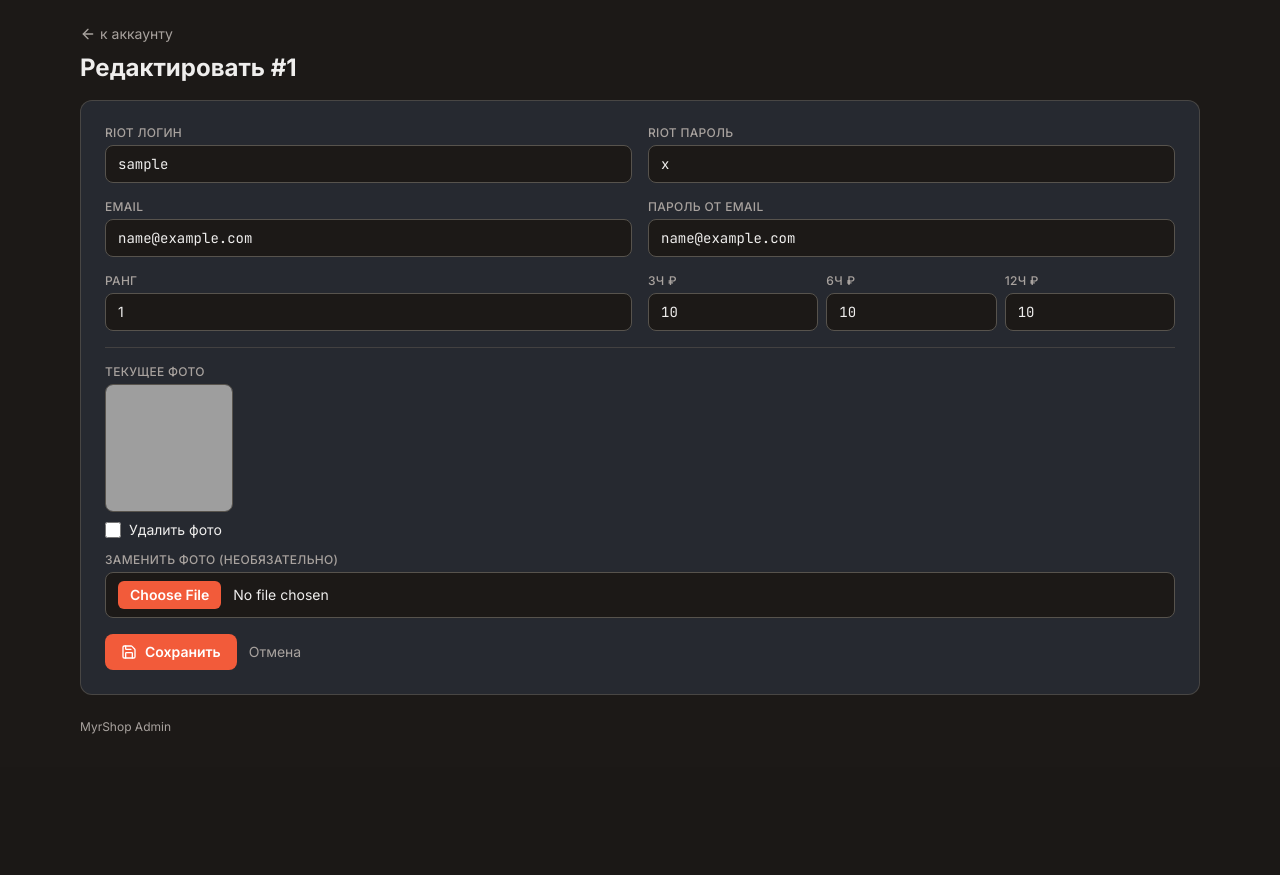
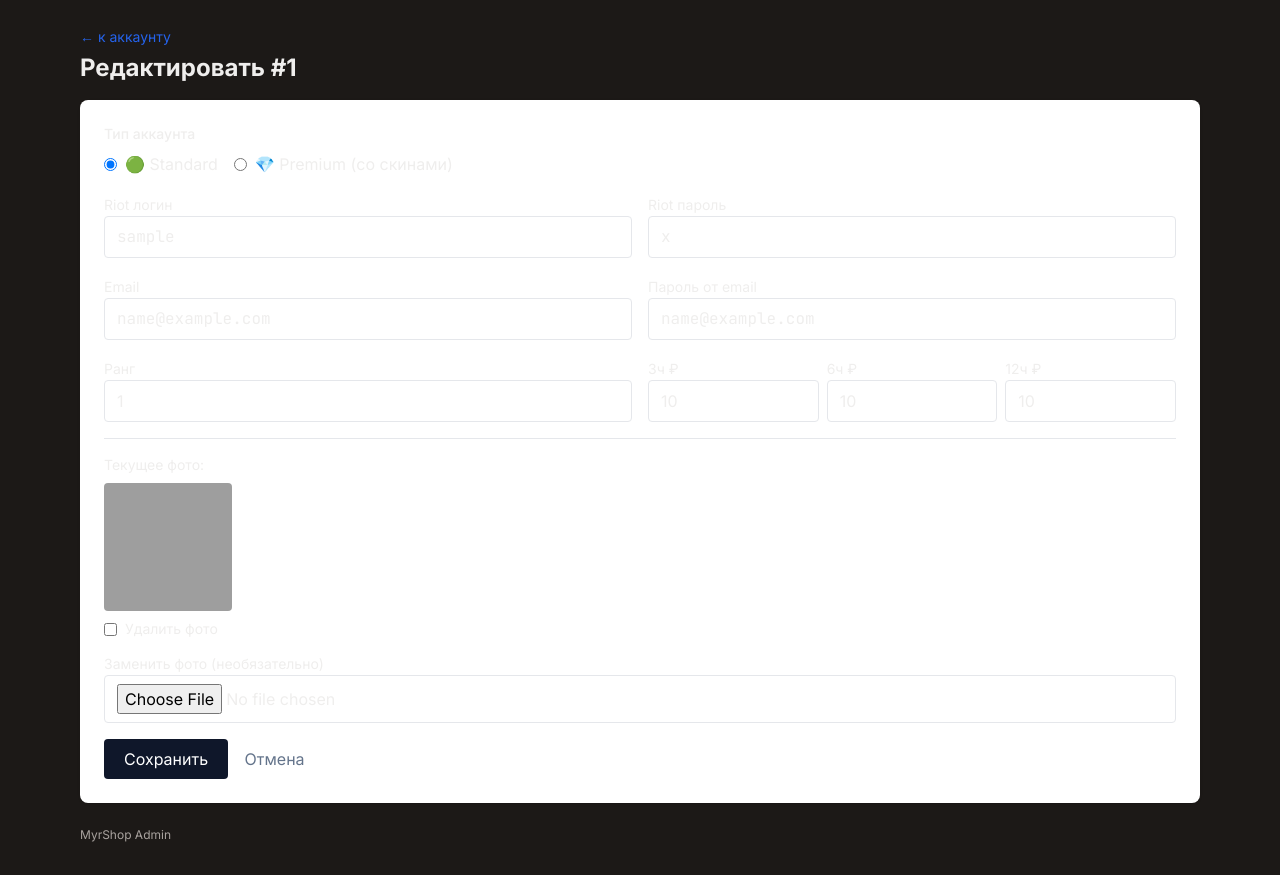
Before and after one commit to ByDendy/Myrshop_bot, a Python web app: template web/templates/account_edit.html in a window 1280 px wide. Shown: the part 57-932 px from the top of the page. Before the commit the page ends 791 px from the top, so only its background shows below. Run offline with Jinja, Linux system fonts and the light colour scheme; the template is opened without the code that fills it: most values are stand-ins (such as "Sample title", 1, 10 or a date in 2020); some libraries are stand-ins or nearby versions; grey boxes are pictures that could not be loaded.

Commit message:
Add files via upload

```diff
--- a/web/templates/account_edit.html
+++ b/web/templates/account_edit.html
@@ -1,43 +1,73 @@
 {% extends "base.html" %}
 {% block title %}Редактировать #{{ a.id }}{% endblock %}
 {% block content %}
-<a href="/accounts/{{ a.id }}" class="text-sm text-muted hover:text-accent inline-flex items-center gap-1"><i data-lucide="arrow-left" class="w-4 h-4"></i>к аккаунту</a>
+<a href="/accounts/{{ a.id }}" class="text-blue-600 hover:underline text-sm">← к аккаунту</a>
 <h1 class="text-2xl font-bold mt-1 mb-4">Редактировать #{{ a.id }}</h1>
-{% if error %}<p class="mb-3 px-4 py-2 rounded-lg border border-bad/50 bg-bad/10 text-bad text-sm">{{ error }}</p>{% endif %}
 
-<form method="post" enctype="multipart/form-data" class="card !p-6 grid grid-cols-1 md:grid-cols-2 gap-4">
-  <div><label class="label">Riot логин</label><input name="login" required value="{{ a.login }}" class="input font-mono"></div>
-  <div><label class="label">Riot пароль</label><input name="password" required value="{{ a.password }}" class="input font-mono"></div>
-  <div><label class="label">Email</label><input name="email" value="{{ a.email or '' }}" class="input font-mono"></div>
-  <div><label class="label">Пароль от email</label><input name="email_password" value="{{ a.email_password or '' }}" class="input font-mono"></div>
-  <div><label class="label">Ранг</label><input name="rank" required value="{{ a.rank }}" class="input"></div>
+{% if error %}<p class="text-rose-600 mb-3">{{ error }}</p>{% endif %}
+
+<form method="post" enctype="multipart/form-data"
+      class="bg-white rounded-lg p-6 shadow grid grid-cols-1 md:grid-cols-2 gap-4">
+  <div class="md:col-span-2">
+    <label class="text-sm font-medium block mb-2">Тип аккаунта</label>
+    <div class="flex gap-4">
+      <label class="flex items-center gap-2 cursor-pointer">
+        <input type="radio" name="tier" value="standard" {% if a.tier != 'premium' %}checked{% endif %}>
+        <span>🟢 Standard</span>
+      </label>
+      <label class="flex items-center gap-2 cursor-pointer">
+        <input type="radio" name="tier" value="premium" {% if a.tier == 'premium' %}checked{% endif %}>
+        <span>💎 Premium (со скинами)</span>
+      </label>
+    </div>
+  </div>
+  <div><label class="text-sm">Riot логин</label>
+    <input name="login" required value="{{ a.login }}"
+           class="w-full border rounded px-3 py-2 font-mono"></div>
+  <div><label class="text-sm">Riot пароль</label>
+    <input name="password" required value="{{ a.password }}"
+           class="w-full border rounded px-3 py-2 font-mono"></div>
+  <div><label class="text-sm">Email</label>
+    <input name="email" value="{{ a.email or '' }}"
+           class="w-full border rounded px-3 py-2 font-mono"></div>
+  <div><label class="text-sm">Пароль от email</label>
+    <input name="email_password" value="{{ a.email_password or '' }}"
+           class="w-full border rounded px-3 py-2 font-mono"></div>
+  <div><label class="text-sm">Ранг</label>
+    <input name="rank" required value="{{ a.rank }}"
+           class="w-full border rounded px-3 py-2"></div>
   <div class="grid grid-cols-3 gap-2">
-    <div><label class="label">3ч ₽</label><input name="price_3h" required type="number" step="0.01" value="{{ a.price_3h }}" class="input font-mono"></div>
-    <div><label class="label">6ч ₽</label><input name="price_6h" required type="number" step="0.01" value="{{ a.price_6h }}" class="input font-mono"></div>
-    <div><label class="label">12ч ₽</label><input name="price_12h" required type="number" step="0.01" value="{{ a.price_12h }}" class="input font-mono"></div>
+    <div><label class="text-sm">3ч ₽</label>
+      <input name="price_3h" required type="number" step="0.01" value="{{ a.price_3h }}"
+             class="w-full border rounded px-3 py-2"></div>
+    <div><label class="text-sm">6ч ₽</label>
+      <input name="price_6h" required type="number" step="0.01" value="{{ a.price_6h }}"
+             class="w-full border rounded px-3 py-2"></div>
+    <div><label class="text-sm">12ч ₽</label>
+      <input name="price_12h" required type="number" step="0.01" value="{{ a.price_12h }}"
+             class="w-full border rounded px-3 py-2"></div>
   </div>
 
-  <div class="md:col-span-2 border-t border-line/60 pt-4">
-    <div class="label">Текущее фото</div>
+  <div class="md:col-span-2 border-t pt-4">
+    <div class="text-sm mb-2">Текущее фото:</div>
     {% if a.photo_id %}
-      <img src="/api/photo/{{ a.photo_id }}" class="w-32 h-32 object-cover rounded-lg border border-line mb-2">
-      <label class="text-sm flex items-center gap-2 cursor-pointer">
-        <input type="checkbox" name="remove_photo" value="1" class="accent-[#F25B3A] w-4 h-4">
+      <img src="/api/photo/{{ a.photo_id }}" class="w-32 h-32 object-cover rounded mb-2">
+      <label class="text-sm flex items-center gap-2">
+        <input type="checkbox" name="remove_photo" value="1">
         Удалить фото
       </label>
     {% else %}
-      <div class="text-muted text-sm mb-2">нет</div>
+      <div class="text-slate-500 text-sm mb-2">нет</div>
     {% endif %}
     <div class="mt-3">
-      <label class="label">Заменить фото (необязательно)</label>
-      <input name="photo" type="file" accept="image/*"
-             class="input file:mr-3 file:px-3 file:py-1 file:rounded-md file:border-0 file:bg-accent file:text-white file:font-semibold file:cursor-pointer">
+      <label class="text-sm">Заменить фото (необязательно)</label>
+      <input name="photo" type="file" accept="image/*" class="w-full border rounded px-3 py-2">
     </div>
   </div>
 
-  <div class="md:col-span-2 flex items-center gap-3">
-    <button class="btn btn-primary"><i data-lucide="save" class="w-4 h-4"></i>Сохранить</button>
-    <a href="/accounts/{{ a.id }}" class="text-sm text-muted hover:text-accent">Отмена</a>
+  <div class="md:col-span-2">
+    <button class="bg-slate-900 text-white px-5 py-2 rounded">Сохранить</button>
+    <a href="/accounts/{{ a.id }}" class="ml-3 text-slate-500">Отмена</a>
   </div>
 </form>
 {% endblock %}
```
Also changed, not shown: web/templates/account_add.html (+38 -16 lines), web/templates/accounts.html (+50 -34 lines).
